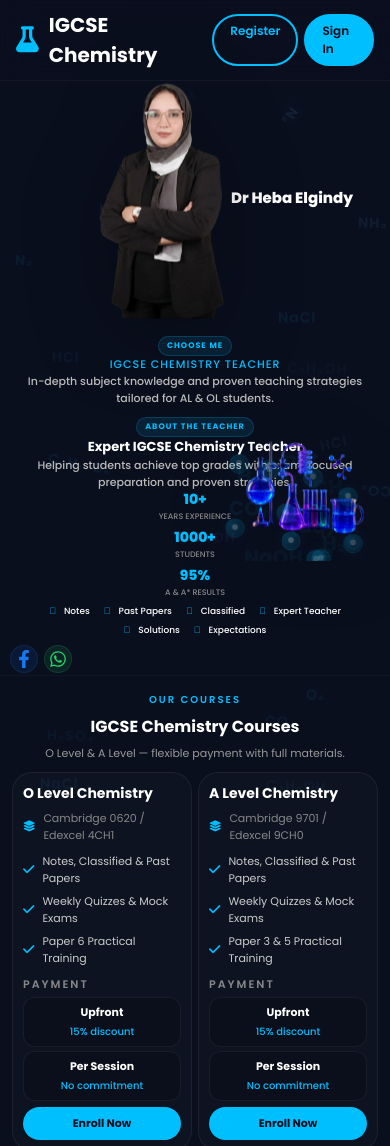
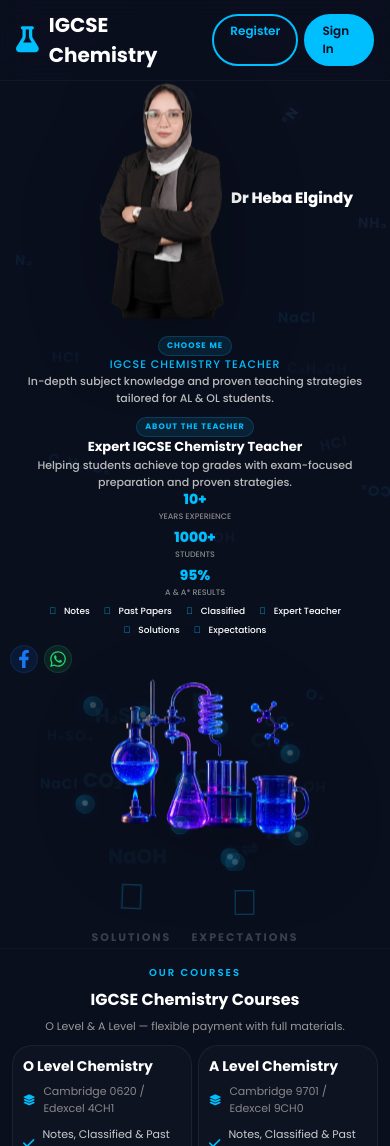
Before and after one commit to medogaming172-creator/chemistry-site, a plain HTML site: page index.html in a window 390 px wide. Shown: the top 1146 px of the page. Drawn offline with nearby package versions, Linux system fonts and the light colour scheme.

Commit message:
Restore original hero layout: right-image right:180px 60%, right-icons visible, mobile centered

```diff
--- a/style-v11.css
+++ b/style-v11.css
@@ -287,11 +287,11 @@ nav ul li a:hover { color: #00bfff; }
 
 .right-image {
   position: absolute;
-  right: 20px;
+  right: 180px;
   top: 50%;
   transform: translateY(-50%);
-  width: 65%;
-  max-width: 950px;
+  width: 60%;
+  max-width: 850px;
   z-index: 1;
   pointer-events: none;
 }
@@ -560,8 +560,10 @@ nav ul li a:hover { color: #00bfff; }
     color: #fff;
     line-height: 1.2;
   }
-  .right-image { display: block; position: absolute; right: 10px; top: 50%; transform: translateY(-50%); width: 40%; max-width: 250px; }
-  .right-icons { display: none; }
+  .right-image { display: block; position: relative; right: 0; top: auto; transform: none; width: 100%; max-width: 250px; margin: 0 auto; }
+  .right-icons { display: flex; flex-direction: row; gap: 20px; position: relative; right: 0; top: auto; transform: none; justify-content: center; margin-top: 10px; }
+  .right-icon-item i { font-size: 36px; }
+  .right-icon-item span { font-size: 11px; }
   .courses { padding: 16px 12px; }
   .courses-heading { margin: 0 auto 10px; }
   .courses-heading h2 { font-size: 18px; margin-bottom: 6px; }
```
